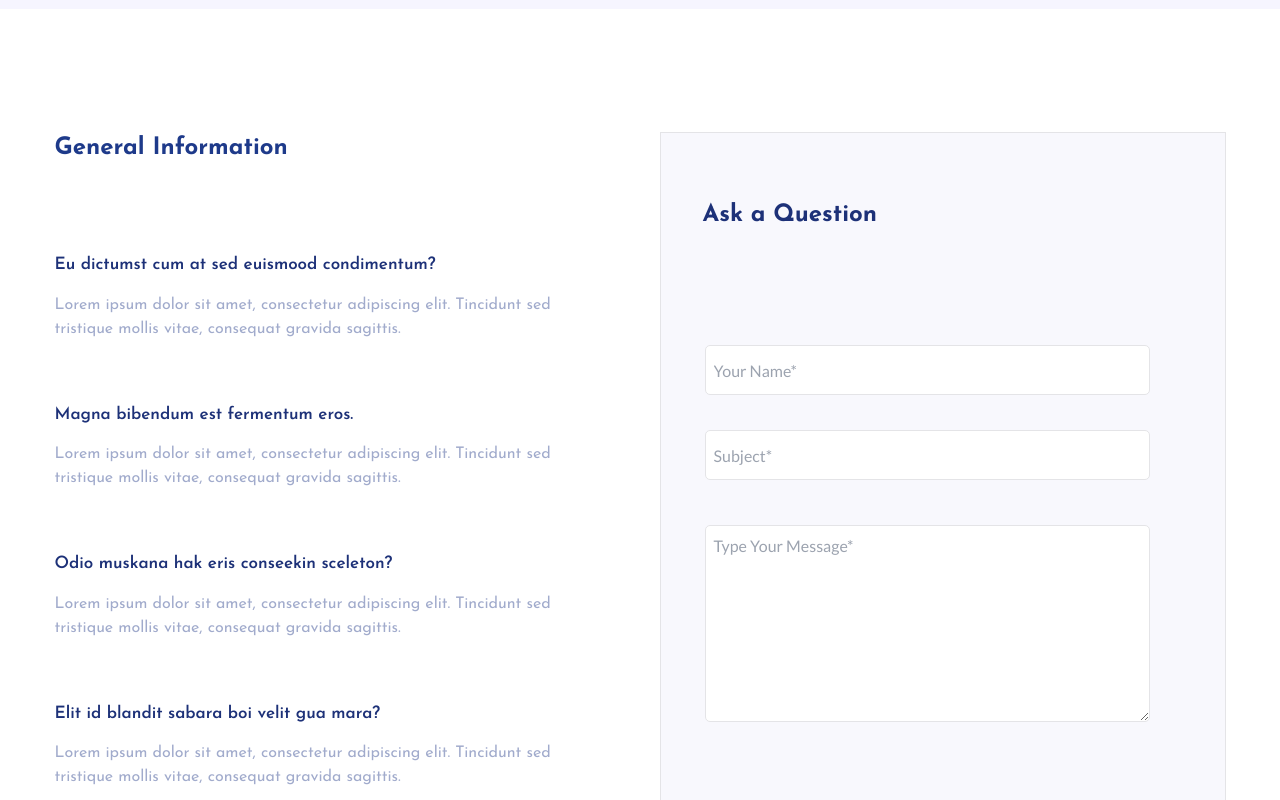
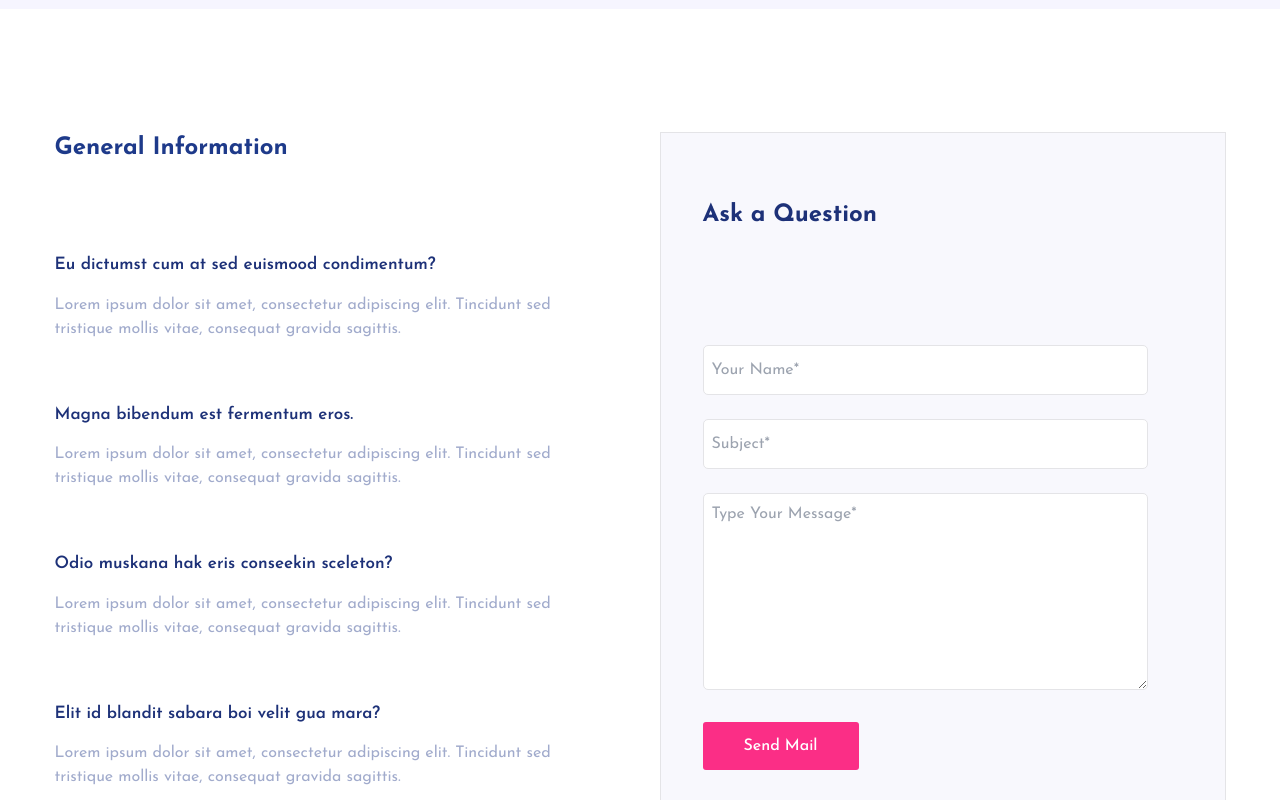
Before and after one commit to MuhammedSuhaib/Hekto, a Next.js app: page /FAQ in a window 1280 px wide. Shown: the part 760-1560 px from the top of the page. Built offline with nearby package versions, Linux system fonts and the light colour scheme.

Commit message:
Resposive FAQ

```diff
--- a/app/FAQ/page.tsx
+++ b/app/FAQ/page.tsx
@@ -14,119 +14,108 @@ function FAQ_Page() {
       <Header />
       <Nvbr />
       <Bredcrumb pageName="FAQ" />
-      <div className="flex  flex-col items-center justify-center">
-        <div className="mb-[92px] mt-[123px] flex flex-col md:flex-row justify-center gap-[106px]">
-          {/* General Information Section */}
+      <div className="flex flex-col items-center justify-center">
+  <div className="mb-[92px] mt-[123px] flex flex-col md:flex-row flex-wrap justify-center gap-[106px]">
+    {/* Right Section */}
     <div className="flex flex-col gap-16">
       <h2 className="mb-6 text-2xl font-bold text-blue-900">
         General Information
       </h2>
       <div className="flex flex-col gap-16">
         <div className="flex flex-col gap-[15px]">
-                <p className="w-[395px] text-[17px] font-semibold text-[#1D3178]">
+          <p className="w-full md:w-[395px] text-[17px] font-semibold text-[#1D3178]">
             Eu dictumst cum at sed euismood condimentum?
           </p>
-
-                <p className="h-[45px] w-[499px] text-[#A1ABCC]">
+          <p className="h-auto md:h-[45px] w-full md:w-[499px] text-[#A1ABCC]">
             Lorem ipsum dolor sit amet, consectetur adipiscing elit.
-                  Tincidunt sed tristique mollis vitae, consequat gravida
-                  sagittis.
+            Tincidunt sed tristique mollis vitae, consequat gravida sagittis.
           </p>
         </div>
         <div className="flex flex-col gap-[15px]">
-                <p className="w-[395px] text-[17px] font-semibold text-[#1D3178]">
-                  Magna bibendum est fermentum eros.{" "}
+          <p className="w-full md:w-[395px] text-[17px] font-semibold text-[#1D3178]">
+            Magna bibendum est fermentum eros.
           </p>
-
-                <p className="h-[45px] w-[499px] text-[#A1ABCC]">
+          <p className="h-auto md:h-[45px] w-full md:w-[499px] text-[#A1ABCC]">
             Lorem ipsum dolor sit amet, consectetur adipiscing elit.
-                  Tincidunt sed tristique mollis vitae, consequat gravida
-                  sagittis.
+            Tincidunt sed tristique mollis vitae, consequat gravida sagittis.
           </p>
         </div>
         <div className="flex flex-col gap-[15px]">
-                <p className="w-[395px] text-[17px] font-semibold text-[#1D3178]">
-                  Odio muskana hak eris conseekin sceleton?{" "}
+          <p className="w-full md:w-[395px] text-[17px] font-semibold text-[#1D3178]">
+            Odio muskana hak eris conseekin sceleton?
           </p>
-
-                <p className="h-[45px] w-[499px] text-[#A1ABCC]">
+          <p className="h-auto md:h-[45px] w-full md:w-[499px] text-[#A1ABCC]">
             Lorem ipsum dolor sit amet, consectetur adipiscing elit.
-                  Tincidunt sed tristique mollis vitae, consequat gravida
-                  sagittis.
+            Tincidunt sed tristique mollis vitae, consequat gravida sagittis.
           </p>
         </div>
         <div className="flex flex-col gap-[15px]">
-                <p className="w-[395px] text-[17px] font-semibold text-[#1D3178]">
-                  Elit id blandit sabara boi velit gua mara?{" "}
+          <p className="w-full md:w-[395px] text-[17px] font-semibold text-[#1D3178]">
+            Elit id blandit sabara boi velit gua mara?
           </p>
-
-                <p className="h-[45px] w-[499px] text-[#A1ABCC]">
+          <p className="h-auto md:h-[45px] w-full md:w-[499px] text-[#A1ABCC]">
             Lorem ipsum dolor sit amet, consectetur adipiscing elit.
-                  Tincidunt sed tristique mollis vitae, consequat gravida
-                  sagittis.
+            Tincidunt sed tristique mollis vitae, consequat gravida sagittis.
           </p>
         </div>
       </div>
     </div>
-          {/* Ask a Question Section */}
-          <div className="h-[738px] w-full md:w-[566px] border-[1px] bg-[#F8F8FD]">
-            <div className="ml-[42px] mr-[75px] mt-[66px] flex-col items-center justify-center">
-              <h2 className="mb-[114px] text-2xl font-bold text-[#1D3178]">
+    {/* Left Section */}
+    <div className="h-auto md:h-[738px] w-full md:w-[566px] border-[1px] bg-[#F8F8FD]">
+      <div className="ml-4 mr-4 mt-6 flex flex-col  justify-center md:ml-[42px] md:mr-[75px] md:mt-[66px]">
+        <h2 className="mb-8 text-2xl font-bold text-[#1D3178] md:mb-[114px]">
           Ask a Question
         </h2>
-              <form
-                className={`mb-[35px] ml-[2px] md:w-[445px] ${lato.className} `}
-              >
+        <form className="mb-6 w-full md:w-[445px]">
           <div>
             <input
               type="text"
               id="name"
               placeholder="Your Name*"
-                    className="mb-[35px] h-[50px] w-[445px] rounded-[5px] border p-2"
+              className="mb-6 h-[50px] w-full rounded-[5px] border p-2 md:w-[445px]"
             />
           </div>
-
           <div>
             <input
               type="text"
               id="subject"
               placeholder="Subject*"
-                    className="mb-[45px] h-[50px] w-[445px] rounded-[5px] border p-2"
+              className="mb-6 h-[50px] w-full rounded-[5px] border p-2 md:w-[445px]"
             />
           </div>
-
           <div>
             <textarea
               id="message"
               placeholder="Type Your Message*"
               rows={5}
-                    className="h-[197px] w-[445px] rounded-[5px] border p-2"
+              className="h-[197px] w-full rounded-[5px] border p-2 md:w-[445px]"
             ></textarea>
           </div>
         </form>
         <button
           type="submit"
-                className="mb-[62px] mt-[41px] h-[48px] w-[156px] rounded-[3px] bg-[#FB2E86] px-10 py-2 text-base font-medium text-white"
+          className="h-[48px] w-full rounded-[3px] bg-[#FB2E86] px-10 py-2 text-base font-medium text-white md:w-[156px]"
         >
           Send Mail
         </button>
       </div>
     </div>
   </div>
+  {/* Img(s) */}
   <div>
     <Image
       src="/image.png"
       alt="Partners"
       width={1246}
       height={128}
-            className="mb-[90px] hidden h-[128px] w-[1246px] md:block"
+      className="hidden h-[128px] w-[1246px] md:block"
     />
     <Image
       src="/image.png"
       alt="Partners"
       width={260}
       height={60}
-            className="m-4 mb-[90px] h-[60px] w-[260px] md:hidden"
+      className="m-4 h-[60px] w-[260px] md:hidden"
     />
   </div>
 </div>
```
Lines whose indentation alone changed are shown as unchanged.
